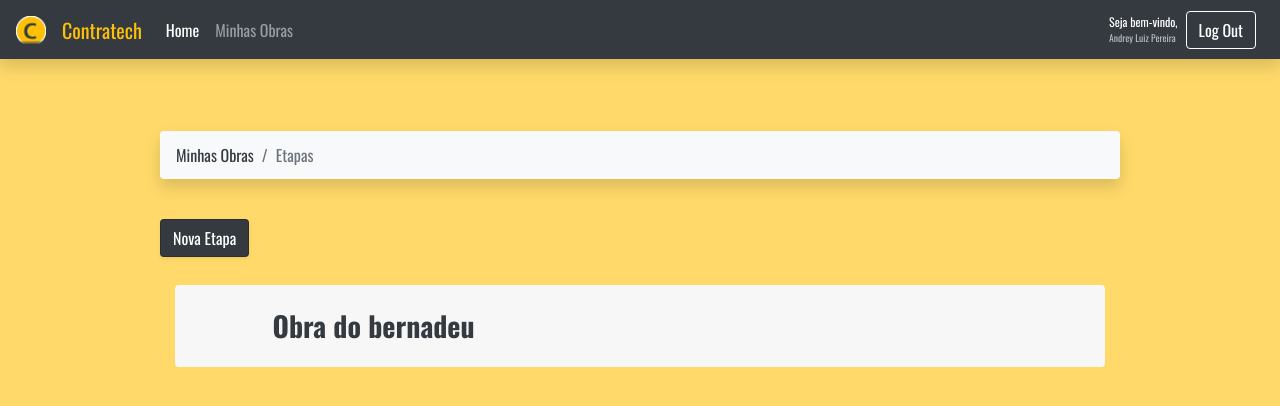
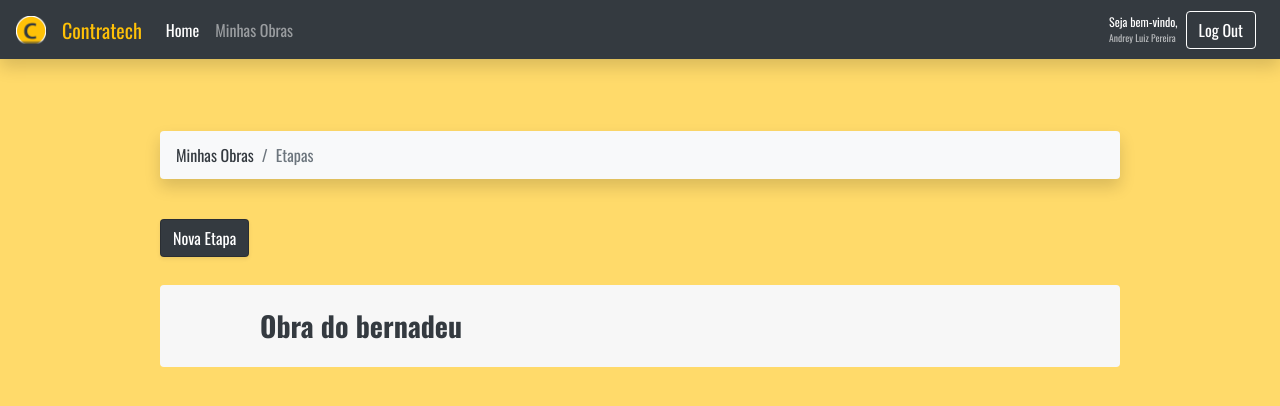
Before and after one commit to andreylpereira/Contratech-react, a React (Create React App) app: page / in a window 1280 px wide. Shown: the top 406 px of the page. Built offline with nearby package versions, Linux system fonts and the light colour scheme; the HTML template or start-up script is replaced by a standard one; a web font is replaced by a local one.

Commit message:
correção em estilização

```diff
--- a/src/features/tabela/pages/Tabela.jsx
+++ b/src/features/tabela/pages/Tabela.jsx
@@ -24,7 +24,7 @@ export default () => {
       {/* web */}
       <div className="web">
         <div
-          className="accordion container-fluid w-75"
+          className="accordion container-fluid w-75 p-0"
           id="accordionExample"
         >
           <div className="card">
```
